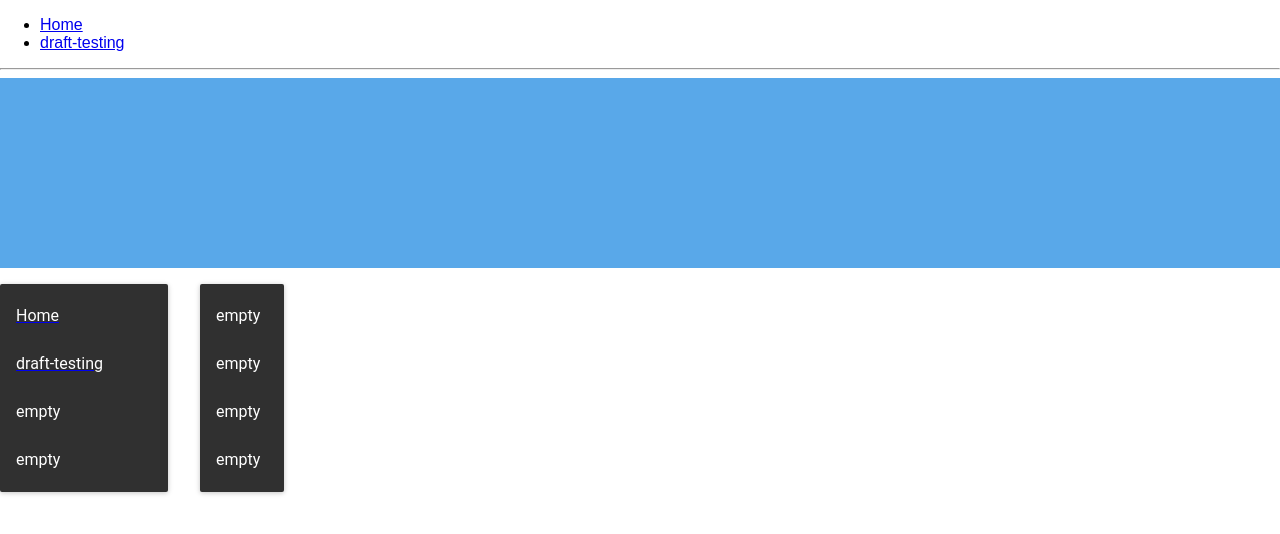
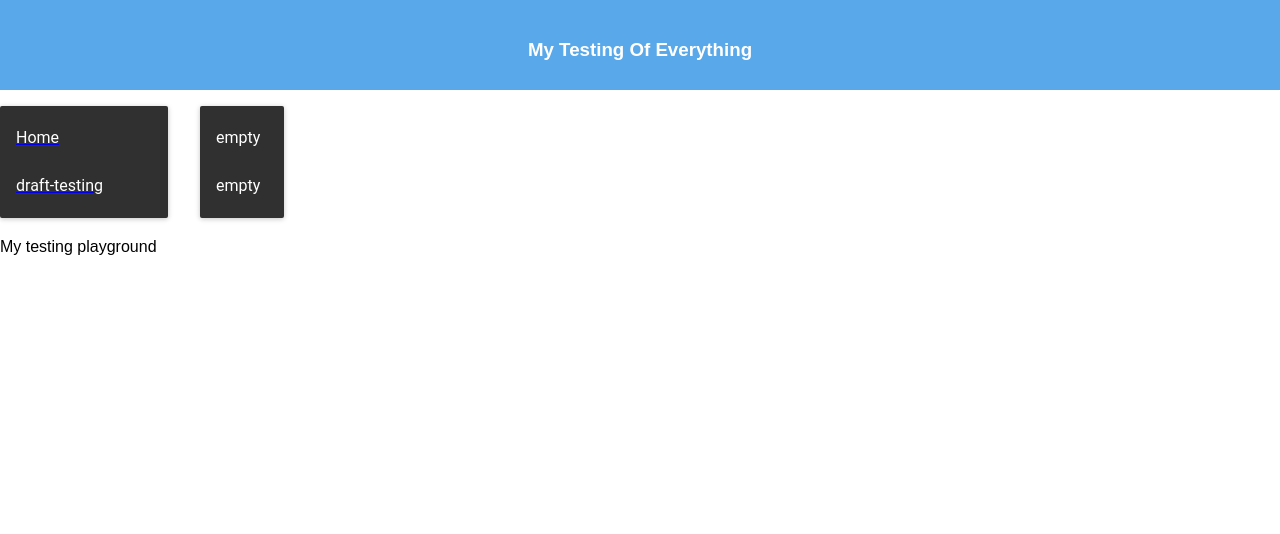
Before and after one commit to rafalmiler77/TestApp2, a React (Create React App) app in the folder client/: page / in a window 1280 px wide. Shown: the top 534 px of the page. Built offline with nearby package versions, Linux system fonts and the light colour scheme.

Commit message:
refactoring of components

```diff
--- a/client/src/App.css
+++ /dev/null
@@ -1,24 +0,0 @@
-.App {
-  text-align: center;
-}
-
-.App-logo {
-  animation: App-logo-spin infinite 20s linear;
-  height: 80px;
-}
-
-.App-header {
-  background-color: #222;
-  height: 150px;
-  padding: 20px;
-  color: white;
-}
-
-.App-intro {
-  font-size: large;
-}
-
-@keyframes App-logo-spin {
-  from { transform: rotate(0deg); }
-  to { transform: rotate(360deg); }
-}
--- a/client/src/App.js
+++ b/client/src/App.js
@@ -1,42 +1,31 @@
 import React, { Component } from 'react';
 import createBrowserHistory from 'history/createBrowserHistory';
-import { BrowserRouter as Router, Route, Link, Switch } from 'react-router-dom';
+import { BrowserRouter as Router, Route, Switch } from 'react-router-dom';
 import MuiThemeProvider from 'material-ui/styles/MuiThemeProvider';
 import getMuiTheme from 'material-ui/styles/getMuiTheme';
 import darkBaseTheme from 'material-ui/styles/baseThemes/darkBaseTheme';
-import WPdata from './components/wpdata/WPdata';
+import Layout from './components/layout/Layout';
 import Main from './components/main/Main';
-import './App.css';
-
+import Draft from './components/draft/Draft';
 
 class App extends Component {
-  constructor(){
-    super()
-  }
-
   render() {
     const customHistory = createBrowserHistory()
     console.log('rendering App.js...')
     return (
       <MuiThemeProvider muiTheme={getMuiTheme(darkBaseTheme)}>
         <Router>
-        <div>
-          <ul>
-            <li><Link to="/">Home</Link></li>
-            <li><Link to="/draft-testing">draft-testing</Link></li>
-          </ul>
 
-          <hr />
+          <Layout>
             <Switch>
               <Route exact path="/" component={Main} />
-            <Route path="/draft-testing" component={WPdata} />
+              <Route path="/draft-testing" component={Draft} />
               {/* <Route component={NotFound} /> */}
             </ Switch>
-          </div>
+          </Layout>
 
         </Router>
       </MuiThemeProvider>
-
     );
   }
 }
--- a/client/src/components/wpdata/WPdata.js
+++ b/client/src/components/draft/Draft.js
@@ -1,7 +1,7 @@
 import React, { Component } from 'react';
-import './WPdata.css';
+import './Draft.css';
 
-class WPdata extends Component {
+class Draft extends Component {
   constructor() {
     super()
     this.state = {
@@ -21,14 +21,9 @@ class WPdata extends Component {
   render() {
     console.log('state', this.state.data)
     return (
-      <div className="App">
-        <div className="App-header">
-          <h2>Welcome to React</h2>
-        </div>
-        <p className="App-intro">
-          To get started, edit <code>src/App.js</code> and save to reload.
-        </p>
-        <div>data
+      <div className="draft-container">
+
+        <div>Articles from wp-site:
           {
             this.state.data !== 'loading' ?
               this.state.data.map(
@@ -41,4 +36,4 @@ class WPdata extends Component {
   }
 }
 
-export default WPdata;
+export default Draft;
--- a/client/src/components/main/Main.css
+++ b/client/src/components/layout/Layout.css
@@ -1,6 +1,9 @@
 header {
   background-color: #59A8E9;
-  height: 150px;
+  height: 50px;
   padding: 20px;
   color: white;
 }
+h3 {
+  text-align: center
+}
--- /dev/null
+++ b/client/src/components/layout/Layout.js
@@ -0,0 +1,18 @@
+import React from 'react';
+import Navigation from '../navigation/Navigation'
+import './Layout.css';
+
+const Layout = props => {
+
+  return (
+    <div>
+      <header>
+        <h3>My Testing Of Everything</h3>
+      </header>
+      <Navigation />
+      {props.children}
+    </div>
+  );
+}
+
+export default Layout;
--- a/client/src/components/main/Main.js
+++ b/client/src/components/main/Main.js
@@ -1,17 +1,6 @@
 import React from 'react';
-import Navigation from '../navigation/Navigation'
-import './Main.css';
 
-const Main = props => {
-
-  return (
-    <div>
-      <header>
-      </header>
-      <Navigation />
-      {props.children}
-    </div>
-  );
+const Main = () => {
+  return <div>My testing playground</div>
 }
-
 export default Main;
--- a/client/src/components/navigation/Navigation.js
+++ b/client/src/components/navigation/Navigation.js
@@ -1,4 +1,4 @@
-import React, { Component } from 'react';
+import React from 'react';
 import { Link } from 'react-router-dom';
 import Paper from 'material-ui/Paper';
 import Menu from 'material-ui/Menu';
@@ -18,14 +18,10 @@ const Navigation = props => {
           <Menu>
             <Link to="/"><MenuItem primaryText="Home" /></Link>
             <Link to="/draft-testing"><MenuItem primaryText="draft-testing" /></Link>
-            <MenuItem primaryText="empty" />
-            <MenuItem primaryText="empty" />
           </Menu>
         </Paper>
         <Paper style={style}>
           <Menu>
-            <MenuItem primaryText="empty" />
-            <MenuItem primaryText="empty" />
             <MenuItem primaryText="empty" />
             <MenuItem primaryText="empty" />
           </Menu>
```
Also changed, not shown: client/src/components/draft/Draft.css (added). Lines whose indentation alone changed are shown as unchanged.
